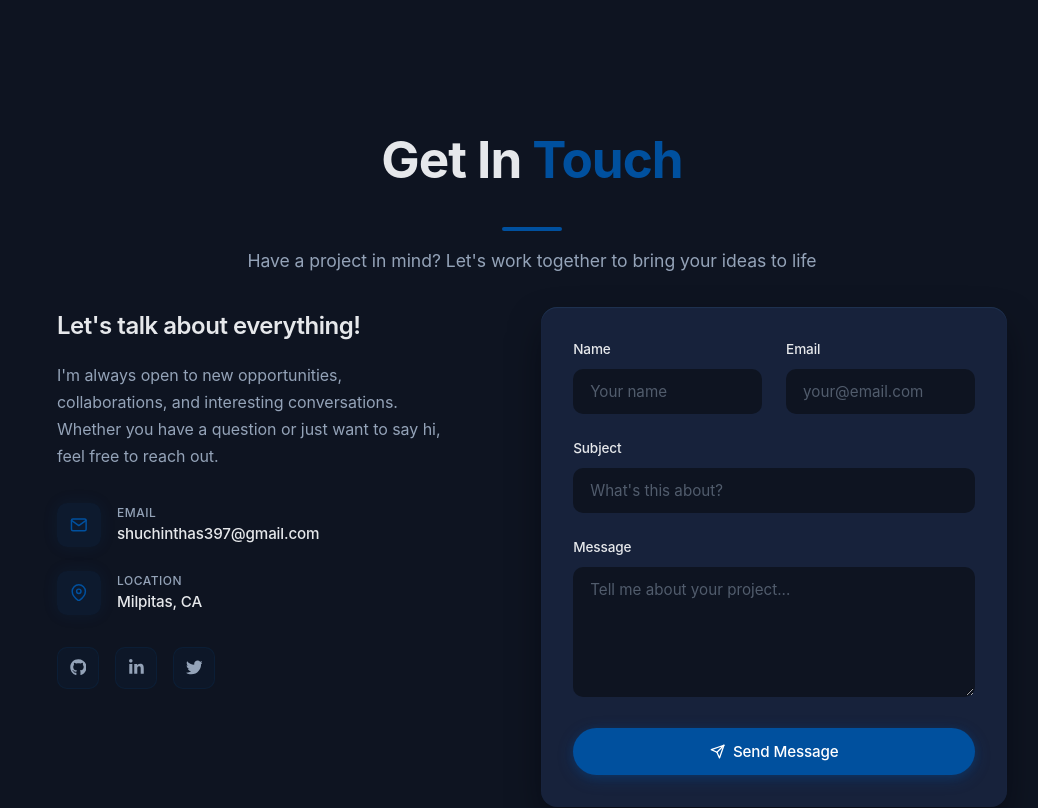
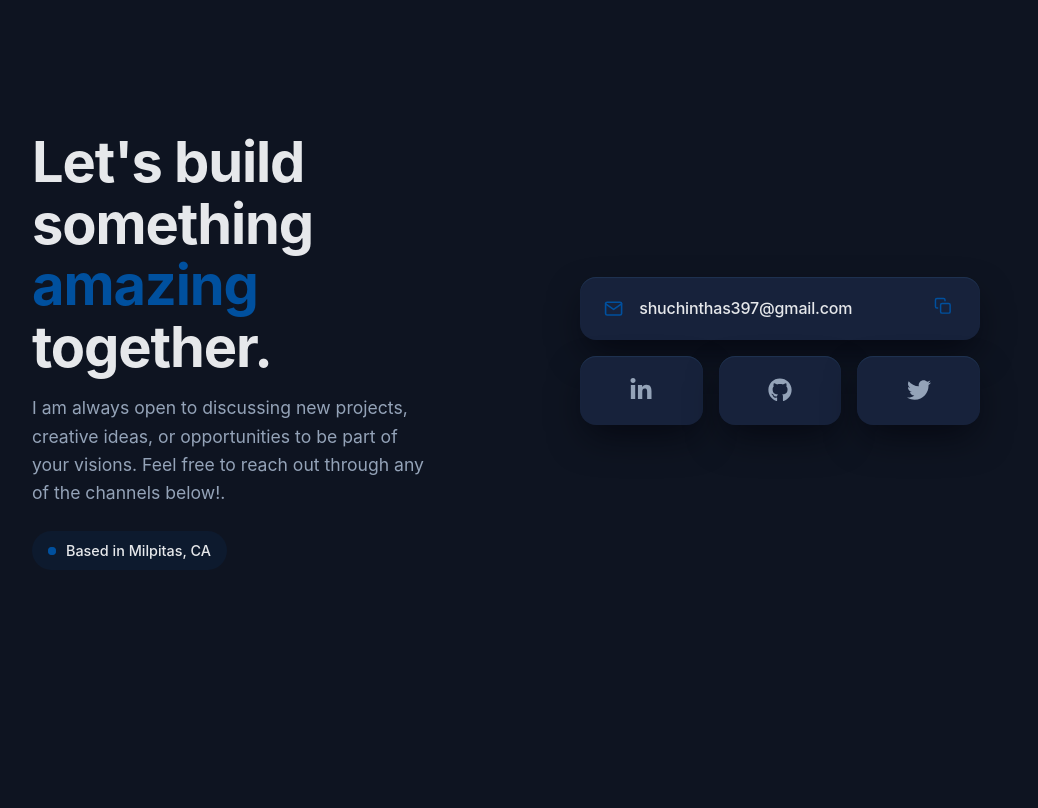
Before and after one commit to Shuchintha/portfolio, a React (Vite) app: page / in a window 1280 px wide. Shown: the part 3460-4268 px from the top of the page, without its empty margins (108-1146 px from the left). Built offline with nearby package versions, Linux system fonts and the light colour scheme.

Commit message:
contact page

```diff
--- a/src/data/portfolioData.ts
+++ b/src/data/portfolioData.ts
@@ -96,7 +96,7 @@ export const experiences: Experience[] = [
     duration: 'Jan 2021 – Oct 2021',
     location: 'San Jose, CA',
     description: [
-      'Built complex Angular applications with NgRx state management and RxJS-driven data streams.',
+      'Built complex React applications with Redux state management and Restful APIs.',
     ],
     technologies: ['Angular', 'React', 'TypeScript',  'GraphQL'],
   },
@@ -107,7 +107,7 @@ export const experiences: Experience[] = [
     duration: 'Feb 2019 - Dec 2020',
     location: 'New Haven, CT',
     description: [
-      'Developed and shipped customer-facing dashboards using React, Context API, and Tailwind CSS.',
+      'Developed and shipped customer-facing dashboards using React, Context API, and CSS.',
     ],
     technologies: ['React', 'JavaScript', 'RESTful APIs', 'Node.js'],
   },
--- a/src/pages/Contact/Contact.scss
+++ b/src/pages/Contact/Contact.scss
@@ -3,285 +3,188 @@
 
 .contact {
   padding-top: calc($nav-height + $space-3xl);
+  padding-bottom: $space-4xl;
 
-  .contact-content {
+  .contact-container {
     display: grid;
-    grid-template-columns: 1fr 1.2fr;
+    grid-template-columns: 1fr 1fr;
     gap: $space-4xl;
-    max-width: 950px;
+    align-items: center; // Vertically centered
+    max-width: 1000px;
     margin: 0 auto;
 
     @include tablet {
       grid-template-columns: 1fr;
-      gap: $space-2xl;
+      gap: $space-3xl;
     }
   }
 
-  // ─── Left: Contact Info ───
-  .contact-info {
-    .info-title {
+  // ─── Left Side ───
+  .contact-left {
+    .contact-heading {
       font-family: $font-display;
-      font-size: 1.5rem;
-      font-weight: 600;
+      font-size: clamp(2rem, 5vw, 3.5rem);
+      font-weight: 700;
+      line-height: 1.1;
       letter-spacing: -0.02em;
       margin-bottom: $space-md;
 
+      [data-theme='dark'] & { color: $dark-text; }
+      [data-theme='light'] & { color: $light-text; }
+
+      .accent {
+        color: var(--accent);
+      }
+    }
+
+    .contact-desc {
+      font-size: 1.1rem;
+      line-height: 1.6;
+      max-width: 90%;
+      margin-bottom: $space-lg;
+
+      [data-theme='dark'] & { color: $dark-text-muted; }
+      [data-theme='light'] & { color: $light-text-muted; }
+
+      @include tablet {
+        max-width: 100%;
+      }
+    }
+
+    .location-badge {
+      display: inline-flex;
+      align-items: center;
+      gap: 10px;
+      padding: 8px 16px;
+      border-radius: 99px;
+      font-size: 0.9rem;
+      font-weight: 500;
+
       [data-theme='dark'] & {
+        background: rgba(var(--accent-rgb), 0.1);
         color: $dark-text;
       }
       [data-theme='light'] & {
+        background: rgba(var(--accent-rgb), 0.08);
         color: $light-text;
       }
-    }
 
-    .info-text {
-      font-size: 1rem;
-      font-weight: 400;
-      line-height: 1.7;
-      letter-spacing: -0.003em;
-      margin-bottom: $space-xl;
+      .pulse-dot {
+        width: 8px;
+        height: 8px;
+        background: var(--accent);
+        border-radius: 50%;
+        position: relative;
 
-      [data-theme='dark'] & {
-        color: $dark-text-muted;
-      }
-      [data-theme='light'] & {
-        color: $light-text-muted;
-      }
-    }
-
-    .info-items {
-      display: flex;
-      flex-direction: column;
-      gap: $space-lg;
-      margin-bottom: $space-xl;
-
-      .info-item {
-        display: flex;
-        align-items: center;
-        gap: $space-md;
-
-        .info-icon {
-          @include flex-center;
-          width: 44px;
-          height: 44px;
-          border-radius: $border-radius-sm;
-          font-size: 1.1rem;
-          color: var(--accent);
-          flex-shrink: 0;
-
-          [data-theme='dark'] & {
-            background: rgba(var(--accent-rgb), 0.1);
-            box-shadow: 0 0 16px rgba(var(--accent-rgb), 0.1);
-          }
-          [data-theme='light'] & {
-            background: rgba(var(--accent-rgb), 0.06);
-            box-shadow: 0 0 16px rgba(var(--accent-rgb), 0.06);
-          }
-        }
-
-        .info-details {
-          display: flex;
-          flex-direction: column;
-
-          .info-label {
-            font-size: 0.75rem;
-            text-transform: uppercase;
-            letter-spacing: 0.5px;
-            font-weight: 500;
-
-            [data-theme='dark'] & {
-              color: $dark-text-muted;
-            }
-            [data-theme='light'] & {
-              color: $light-text-muted;
-            }
-          }
-
-          .info-value {
-            font-size: 0.95rem;
-            font-weight: 500;
-            letter-spacing: -0.01em;
-
-            [data-theme='dark'] & {
-              color: $dark-text;
-            }
-            [data-theme='light'] & {
-              color: $light-text;
-            }
-          }
-        }
-      }
-    }
-
-    .social-links {
-      display: flex;
-      gap: $space-md;
-
-      a {
-        @include flex-center;
-        width: 42px;
-        height: 42px;
-        border-radius: $border-radius-sm;
-        font-size: 1.05rem;
-        transition: all $transition-normal;
-
-        [data-theme='dark'] & {
-          background: rgba(var(--accent-rgb), 0.06);
-          color: $dark-text-muted;
-          border: 1px solid rgba(var(--accent-rgb), 0.12);
-        }
-        [data-theme='light'] & {
-          background: rgba(var(--accent-rgb), 0.04);
-          color: $light-text-muted;
-          border: 1px solid rgba(var(--accent-rgb), 0.1);
-        }
-
-        &:hover {
-          color: var(--accent);
-          transform: translateY(-2px);
-
-          [data-theme='dark'] & {
-            background: rgba(var(--accent-rgb), 0.14);
-            border-color: rgba(var(--accent-rgb), 0.4);
-            box-shadow: 0 6px 20px rgba(var(--accent-rgb), 0.18), 0 0 30px rgba(var(--accent-rgb), 0.06);
-          }
-          [data-theme='light'] & {
-            background: rgba(var(--accent-rgb), 0.08);
-            border-color: rgba(var(--accent-rgb), 0.35);
-            box-shadow: 0 6px 20px rgba(var(--accent-rgb), 0.12), 0 0 30px rgba(var(--accent-rgb), 0.04);
-          }
-        }
-
-        &:active {
-          transform: scale(0.95);
+        &::after {
+          content: '';
+          position: absolute;
+          top: 0; left: 0; right: 0; bottom: 0;
+          border-radius: 50%;
+          background: var(--accent);
+          animation: pulse 2s infinite;
+          opacity: 0.5;
         }
       }
     }
   }
 
-  // ─── Right: Contact Form ───
-  .contact-form-wrapper {
-    @include card;
-    padding: $space-xl;
+  // ─── Right Side ───
+  .contact-right {
+    width: 100%;
+    display: flex;
+    justify-content: flex-start; // Keep near text for better connection
 
-    .form-group {
-      margin-bottom: $space-lg;
+    @include tablet {
+      justify-content: flex-start;
+    }
 
-      label {
-        display: block;
-        font-size: 0.85rem;
+    .contact-mini {
+      display: flex;
+      flex-direction: column;
+      gap: $space-md;
+      width: 100%;
+      max-width: 400px; // Slightly tighter
+    }
+
+    // 1. Email Pill (Top Bar)
+    .email-pill {
+      @include card; // Inherit exact card styles (bg, shadow, etc.)
+      display: flex;
+      align-items: center;
+      gap: $space-md;
+      padding: 16px 24px;
+      // border-radius: 12px; // Use default card radius (16px) for consistency
+
+      // Override card mixin border if needed, but usually card mixin handles it best for themes.
+      // We rely on mixin for colors now.
+
+      .pill-icon {
+        font-size: 1.2rem;
+        color: var(--accent);
+      }
+
+      .pill-text {
+        font-family: $font-display;
+        font-size: 1rem;
         font-weight: 500;
         letter-spacing: -0.01em;
-        margin-bottom: $space-sm;
+        flex: 1;
+        text-decoration: none;
 
-        [data-theme='dark'] & {
-          color: $dark-text;
-        }
-        [data-theme='light'] & {
-          color: $light-text;
+        [data-theme='dark'] & { color: $dark-text; }
+        [data-theme='light'] & { color: $light-text; }
+
+        &:hover {
+          color: var(--accent);
         }
       }
 
-      input,
-      textarea {
-        width: 100%;
-        padding: 12px 16px;
-        border-radius: $border-radius-sm;
-        font-family: $font-primary;
-        font-size: 0.95rem;
-        transition: all $transition-fast;
-        outline: none;
+      .copy-btn {
+        background: transparent;
+        border: none;
+        cursor: pointer;
+        font-size: 1.1rem;
+        color: var(--accent);
+        padding: 4px;
+        display: flex;
+        transition: transform $transition-fast;
 
-        [data-theme='dark'] & {
-          background: $dark-bg;
-          border: 1px solid $dark-border;
-          color: $dark-text;
-
-          &::placeholder {
-            color: rgba($dark-text-muted, 0.5);
-          }
-        }
-        [data-theme='light'] & {
-          background: $light-bg;
-          border: 1px solid $light-border;
-          color: $light-text;
-
-          &::placeholder {
-            color: rgba($light-text-muted, 0.5);
-          }
-        }
-
-        &:focus {
-          border-color: var(--accent);
-          [data-theme='dark'] & {
-            box-shadow: 0 0 0 3px rgba(var(--accent-rgb), 0.15), 0 4px 20px rgba(var(--accent-rgb), 0.08);
-          }
-          [data-theme='light'] & {
-            box-shadow: 0 0 0 3px rgba(var(--accent-rgb), 0.1), 0 4px 20px rgba(var(--accent-rgb), 0.06);
-          }
-        }
+        &:hover { transform: scale(1.1); }
       }
 
-      textarea {
-        resize: vertical;
-        min-height: 130px;
-      }
+      // Hover handled by card mixin (lift + shadow)
     }
 
-    .form-row {
+    // 2. Social Row (Squares)
+    .social-row {
       display: grid;
-      grid-template-columns: 1fr 1fr;
-      gap: $space-lg;
-
-      @include mobile {
-        grid-template-columns: 1fr;
-      }
+      grid-template-columns: repeat(3, 1fr); // 3 equal columns
+      gap: $space-md;
     }
 
-    .btn-submit {
-      @include glow-button;
-      width: 100%;
+    .social-btn {
+      @include card; // Inherit exact card styles
+      aspect-ratio: 16/9; // Wide rectangle buttons
+      display: flex;
+      align-items: center;
       justify-content: center;
-      padding: 14px $space-xl;
-      font-size: 0.95rem;
-    }
+      font-size: 1.5rem;
+      // border-radius: 12px;
 
-    .form-success {
-      @include flex-center;
-      flex-direction: column;
-      gap: $space-md;
-      padding: $space-2xl;
-      text-align: center;
+      // Specific text color overrides if needed
+      [data-theme='dark'] & { color: $dark-text-muted; }
+      [data-theme='light'] & { color: $light-text-muted; }
 
-      .success-icon {
-        font-size: 2.5rem;
-        color: $success;
-      }
-
-      .success-title {
-        font-family: $font-display;
-        font-size: 1.2rem;
-        font-weight: 600;
-        letter-spacing: -0.02em;
-
-        [data-theme='dark'] & {
-          color: $dark-text;
-        }
-        [data-theme='light'] & {
-          color: $light-text;
-        }
-      }
-
-      .success-text {
-        font-size: 0.95rem;
-
-        [data-theme='dark'] & {
-          color: $dark-text-muted;
-        }
-        [data-theme='light'] & {
-          color: $light-text-muted;
-        }
+      &:hover {
+        color: var(--accent);
+        // Transform handled by card mixin
       }
     }
   }
 }
+
+@keyframes pulse {
+  0% { transform: scale(1); opacity: 0.8; }
+  100% { transform: scale(3); opacity: 0; }
+}
--- a/src/pages/Contact/Contact.tsx
+++ b/src/pages/Contact/Contact.tsx
@@ -1,206 +1,114 @@
-import { useState, type FormEvent } from 'react';
+import { useState } from 'react';
 import { motion, AnimatePresence } from 'framer-motion';
-import {
-  FiMail,
-  FiMapPin,
-  FiSend,
-  FiCheckCircle,
-} from 'react-icons/fi';
+import { FiMail, FiMapPin, FiCopy, FiCheck, FiArrowUpRight } from 'react-icons/fi';
 import { FaGithub, FaLinkedinIn, FaTwitter } from 'react-icons/fa';
 import './Contact.scss';
 
 const Contact = () => {
-  const [submitted, setSubmitted] = useState(false);
-  const [form, setForm] = useState({
-    name: '',
-    email: '',
-    subject: '',
-    message: '',
-  });
+  const [copied, setCopied] = useState(false);
+  const email = "shuchinthas397@gmail.com";
 
-  const handleChange = (
-    e: React.ChangeEvent<HTMLInputElement | HTMLTextAreaElement>
-  ) => {
-    setForm({ ...form, [e.target.name]: e.target.value });
-  };
-
-  const handleSubmit = (e: FormEvent) => {
-    e.preventDefault();
-    setSubmitted(true);
-    setTimeout(() => setSubmitted(false), 5000);
-    setForm({ name: '', email: '', subject: '', message: '' });
+  const handleCopy = () => {
+    navigator.clipboard.writeText(email);
+    setCopied(true);
+    setTimeout(() => setCopied(false), 2000);
   };
 
   return (
     <section className="contact section" id="contact">
+      <div className="contact-container">
+        {/* Left Side: Call to Action */}
         <motion.div
-        className="section-header"
-        initial={{ opacity: 0, y: 20 }}
-        whileInView={{ opacity: 1, y: 0 }}
-        viewport={{ once: true, margin: '-100px' }}
-        transition={{ duration: 0.6, ease: [0.25, 0.1, 0.25, 1] }}
-      >
-        <h2 className="section-title">
-          Get In <span className="accent">Touch</span>
-        </h2>
-        <div className="header-line" />
-        <p className="section-subtitle">
-          Have a project in mind? Let's work together to bring your ideas to life
-        </p>
-      </motion.div>
-
-      <div className="contact-content">
-        <motion.div
-          className="contact-info"
-          initial={{ opacity: 0, x: -30 }}
+          className="contact-left"
+          initial={{ opacity: 0, x: -20 }}
           whileInView={{ opacity: 1, x: 0 }}
           viewport={{ once: true, margin: '-100px' }}
-          transition={{ duration: 0.6, ease: [0.25, 0.1, 0.25, 1] }}
+          transition={{ duration: 0.6 }}
         >
-          <h3 className="info-title">Let's talk about everything!</h3>
-          <p className="info-text">
-            I'm always open to new opportunities, collaborations, and interesting
-            conversations. Whether you have a question or just want to say hi,
-            feel free to reach out.
+          <h2 className="contact-heading">
+            Let's build something <span className="accent">amazing</span> together.
+          </h2>
+          <p className="contact-desc">
+            I am always open to discussing new projects, creative ideas, or opportunities to be part of your visions. Feel free to reach out through any of the channels below!.
           </p>
 
-          <div className="info-items">
-            <div className="info-item">
-              <div className="info-icon">
-                <FiMail />
-              </div>
-              <div className="info-details">
-                <span className="info-label">Email</span>
-                <span className="info-value">shuchinthas397@gmail.com</span>
-              </div>
-            </div>
-            <div className="info-item">
-              <div className="info-icon">
-                <FiMapPin />
-              </div>
-              <div className="info-details">
-                <span className="info-label">Location</span>
-                <span className="info-value">Milpitas, CA</span>
-              </div>
-            </div>
-          </div>
-
-          <div className="social-links">
-            {[
-              { href: 'https://github.com/shuchintha', icon: <FaGithub />, label: 'GitHub' },
-              { href: 'https://linkedin.com/in/shuchinthasrinivasa', icon: <FaLinkedinIn />, label: 'LinkedIn' },
-              { href: 'https://twitter.com/shuchintha', icon: <FaTwitter />, label: 'Twitter' },
-            ].map((link, i) => (
-              <motion.a
-                key={link.label}
-                href={link.href}
-                target="_blank"
-                rel="noopener noreferrer"
-                aria-label={link.label}
-                whileHover={{ y: -3, scale: 1.05 }}
-                whileTap={{ scale: 0.95 }}
-                initial={{ opacity: 0, y: 10 }}
-                whileInView={{ opacity: 1, y: 0 }}
-                viewport={{ once: true }}
-                transition={{ delay: i * 0.08 }}
-              >
-                {link.icon}
-              </motion.a>
-            ))}
+          <div className="location-badge">
+            <div className="pulse-dot"></div>
+            Based in Milpitas, CA
           </div>
         </motion.div>
 
+        {/* Right Side: Action Links */}
         <motion.div
-          className="contact-form-wrapper"
-          initial={{ opacity: 0, x: 30 }}
+          className="contact-right"
+          initial={{ opacity: 0, x: 20 }}
           whileInView={{ opacity: 1, x: 0 }}
           viewport={{ once: true, margin: '-100px' }}
-          transition={{ duration: 0.6, delay: 0.1, ease: [0.25, 0.1, 0.25, 1] }}
+          transition={{ duration: 0.6, delay: 0.2 }}
         >
-          <AnimatePresence mode="wait">
-            {submitted ? (
-              <motion.div
-                className="form-success"
-                key="success"
-                initial={{ opacity: 0, scale: 0.9 }}
-                animate={{ opacity: 1, scale: 1 }}
-                exit={{ opacity: 0, scale: 0.9 }}
-                transition={{ duration: 0.4 }}
+          <div className="contact-mini">
+            {/* Email Pill */}
+            <div className="email-pill">
+              <FiMail className="pill-icon" />
+              <a href={`mailto:${email}`} className="pill-text">{email}</a>
+              <button className="copy-btn" onClick={handleCopy} aria-label="Copy email">
+                 <AnimatePresence mode='wait'>
+                    {copied ? (
+                      <motion.span
+                        key="check"
+                        initial={{ scale: 0.5, opacity: 0 }}
+                        animate={{ scale: 1, opacity: 1 }}
+                        exit={{ scale: 0.5, opacity: 0 }}
                       >
-                <FiCheckCircle className="success-icon" />
-                <h4 className="success-title">Message Sent!</h4>
-                <p className="success-text">
-                  Thank you for reaching out. I'll get back to you soon.
-                </p>
-              </motion.div>
+                        <FiCheck />
+                      </motion.span>
                     ) : (
-              <motion.form
-                key="form"
-                onSubmit={handleSubmit}
+                      <motion.span
+                        key="copy"
                         initial={{ opacity: 0 }}
                         animate={{ opacity: 1 }}
                         exit={{ opacity: 0 }}
                       >
-                <div className="form-row">
-                  <div className="form-group">
-                    <label htmlFor="name">Name</label>
-                    <input
-                      type="text"
-                      id="name"
-                      name="name"
-                      placeholder="Your name"
-                      value={form.name}
-                      onChange={handleChange}
-                      required
-                    />
+                        <FiCopy />
+                      </motion.span>
+                    )}
+                  </AnimatePresence>
+              </button>
             </div>
-                  <div className="form-group">
-                    <label htmlFor="email">Email</label>
-                    <input
-                      type="email"
-                      id="email"
-                      name="email"
-                      placeholder="your@email.com"
-                      value={form.email}
-                      onChange={handleChange}
-                      required
-                    />
+
+            {/* Social Row */}
+            <div className="social-row">
+              <a
+                href="https://linkedin.com/in/shuchinthasrinivasa"
+                target="_blank"
+                rel="noopener noreferrer"
+                className="social-btn"
+                aria-label="LinkedIn"
+              >
+                <FaLinkedinIn />
+              </a>
+
+              <a
+                href="https://github.com/shuchintha"
+                target="_blank"
+                rel="noopener noreferrer"
+                className="social-btn"
+                aria-label="GitHub"
+              >
+                <FaGithub />
+              </a>
+
+              <a
+                href="https://twitter.com/shuchintha"
+                target="_blank"
+                rel="noopener noreferrer"
+                className="social-btn"
+                aria-label="Twitter"
+              >
+                <FaTwitter />
+              </a>
             </div>
           </div>
-                <div className="form-group">
-                  <label htmlFor="subject">Subject</label>
-                  <input
-                    type="text"
-                    id="subject"
-                    name="subject"
-                    placeholder="What's this about?"
-                    value={form.subject}
-                    onChange={handleChange}
-                    required
-                  />
-                </div>
-                <div className="form-group">
-                  <label htmlFor="message">Message</label>
-                  <textarea
-                    id="message"
-                    name="message"
-                    placeholder="Tell me about your project..."
-                    value={form.message}
-                    onChange={handleChange}
-                    required
-                  />
-                </div>
-                <motion.button
-                  type="submit"
-                  className="btn-submit"
-                  whileHover={{ scale: 1.01 }}
-                  whileTap={{ scale: 0.98 }}
-                >
-                  <FiSend /> Send Message
-                </motion.button>
-              </motion.form>
-            )}
-          </AnimatePresence>
         </motion.div>
       </div>
     </section>
```
Lines whose indentation alone changed are shown as unchanged.
